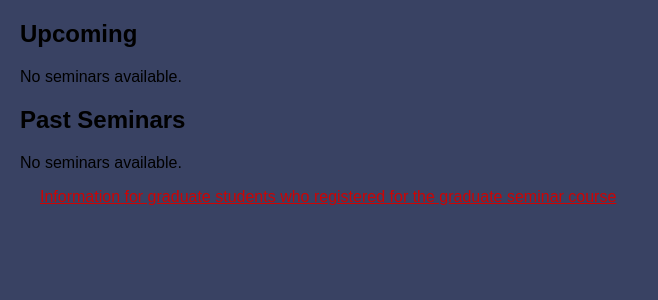
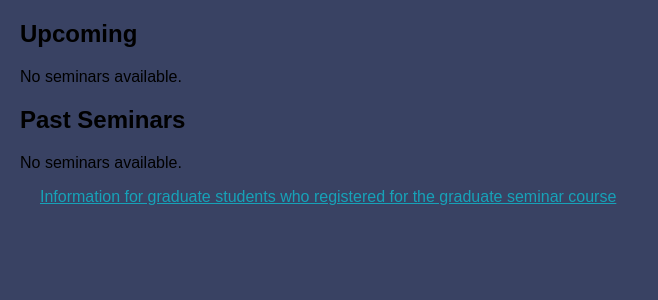
Before and after one commit to berkay13/berkay13.github.io, a PHP site: page /dashboard.php in a window 1280 px wide. Shown: the part 156-456 px from the top of the page, without its empty margins (0-658 px from the left). Run offline with PHP 8.4, Linux system fonts and the light colour scheme; data that the repository does not hold is empty; a stand-in replaces the project's code that opens the database connection.

Commit message:
Update dashboard.css

```diff
--- a/css/dashboard.css
+++ b/css/dashboard.css
@@ -273,7 +273,7 @@ a:hover {
 }
 
 .info-link {
-    color: rgb(205, 4, 4);
+    color: #17a2b8;
     text-decoration: underline;
     cursor: pointer;
 	margin-top: 30px;
```
